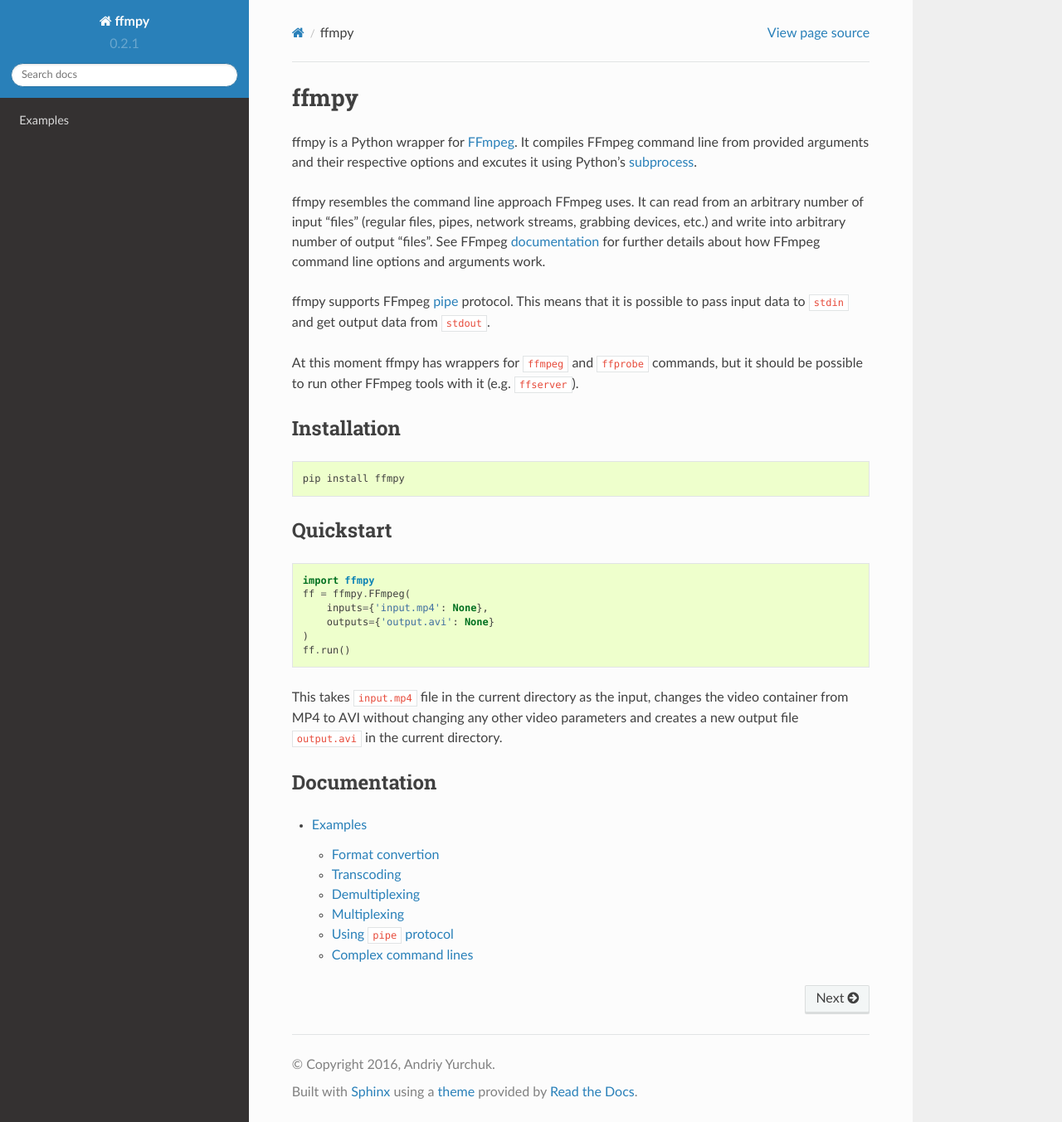
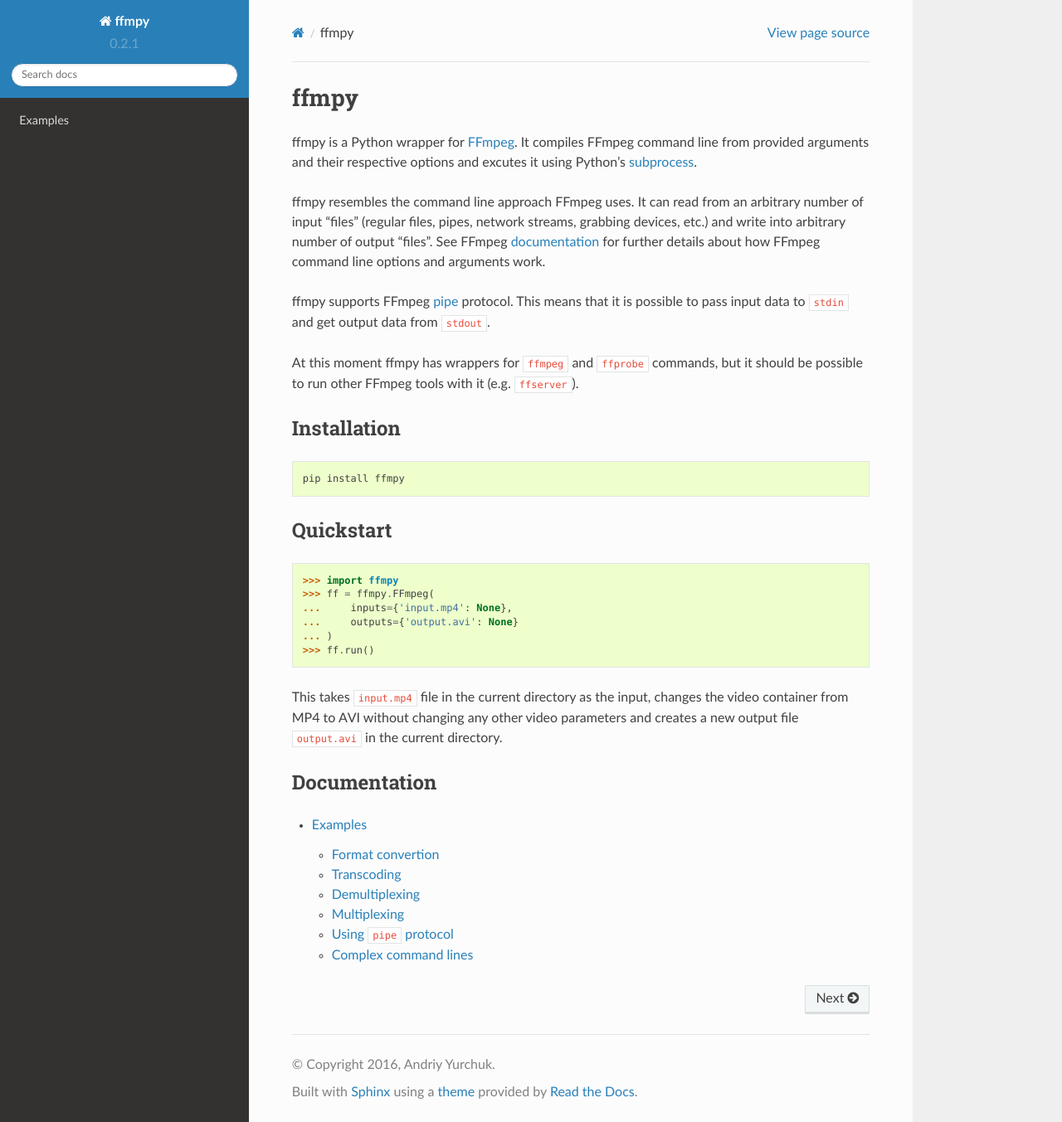
Before and after one commit to Ch00k/ffmpy, a Sphinx documentation site: the page built from docs/index.rst, in a window 1280 px wide and 1353 px high. Shown: the whole window at 83% size. Built offline with Sphinx 7.4.7 and the Read the Docs theme 2.0.0, drawn with Linux system fonts in a browser that asks for light colours; pages that are not in the unit, such as notebooks, are missing from menus.

Commit message:
Change examples to use Python interpreter syntax

```diff
--- a/README.rst
+++ b/README.rst
@@ -26,11 +26,11 @@
 .. code:: python
 
   >>> import ffmpy
-  ... ff = ffmpy.FFmpeg(
+  >>> ff = ffmpy.FFmpeg(
   ...     inputs={'input.mp4': None},
   ...     outputs={'output.avi': None}
   ... )
-  ... ff.run()
+  >>> ff.run()
 
 This will take ``input.mp4`` file in the current directory as the input, change the video container from MP4 to AVI without changing any other video parameters and create a new output file ``output.avi`` in the current directory.
 
--- a/docs/index.rst
+++ b/docs/index.rst
@@ -23,12 +23,12 @@
 ----------
 ::
 
-  import ffmpy
-  ff = ffmpy.FFmpeg(
-      inputs={'input.mp4': None},
-      outputs={'output.avi': None}
-  )
-  ff.run()
+  >>> import ffmpy
+  >>> ff = ffmpy.FFmpeg(
+  ...     inputs={'input.mp4': None},
+  ...     outputs={'output.avi': None}
+  ... )
+  >>> ff.run()
 
 This takes ``input.mp4`` file in the current directory as the input, changes the video container from MP4 to AVI without changing any other video parameters and creates a new output file ``output.avi`` in the current directory.
 
```
